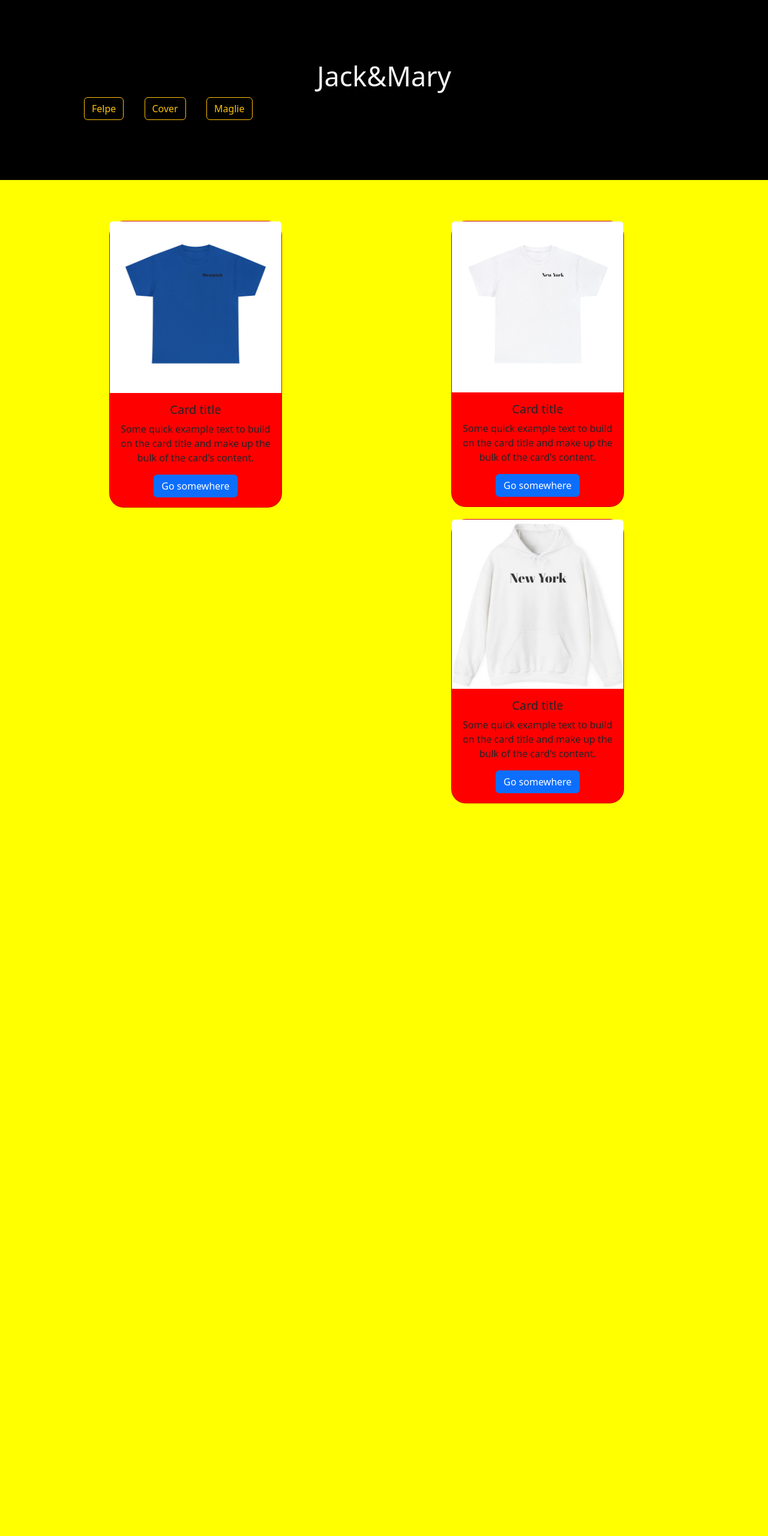
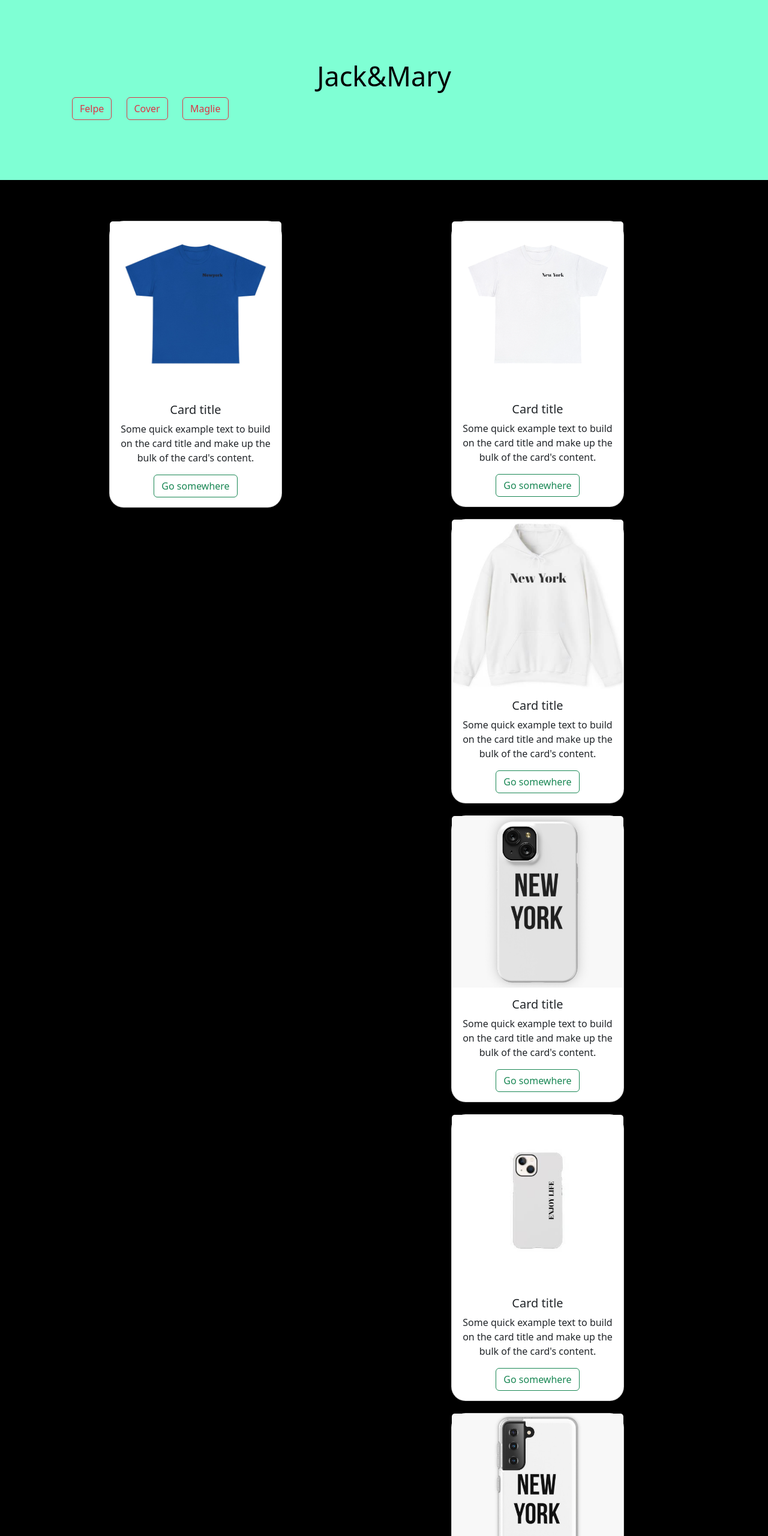
Before and after one commit to jack0604/market, a plain HTML site: page index.html in a window 1280 px wide. Shown: the top 2560 px of the page at 60% size. Before the commit the page ends 1387 px from the top, so only its background shows below. Drawn offline with Linux system fonts and the light colour scheme; a web font is replaced by a local one.

Commit message:
Add files via upload

```diff
--- a/index.html
+++ b/index.html
@@ -11,17 +11,19 @@
       body{
         margin:0;
         border:0;
-        background: yellow;
+        background: black;
+        overflow-x: hidden;
       }
       nav{
         padding: 100px;
-        background: black;
+        background: aquamarine;
         color:whitesmoke;
       }
       h1{
         font-family: "Jacquard 24", system-ui;
         font-weight: 400;
         font-style: normal;
+        color: black;
       }
       a{
         text-decoration: none;
@@ -35,38 +37,68 @@
 <body>
       <nav>
         <h1 style="text-align: center;font-size: 45px;">Jack&Mary</h1>
-        <a class="btn btn-outline-warning" style="margin-left: 40px;" href="#">Felpe</a>
-        <a class="btn btn-outline-warning" style="margin-left: 30px;" href="#">Cover</a>
-        <a class="btn btn-outline-warning" style="margin-left: 30px;" href="#">Maglie</a>
+        <a class="btn btn-outline-danger" onclick="felpa()" style="margin-left: 20px;" href="#">Felpe</a>
+        <a class="btn btn-outline-danger" style="margin-left: 20px;" href="#">Cover</a>
+        <a class="btn btn-outline-danger" style="margin-left: 20px;" href="#">Maglie</a>
       </nav>
       <div class="container my-5">
         <div class="row">
           <div class="col">
-            <div class="card" style="width: 18rem; background: red;text-align: center;margin-left: 100px;border-radius: 24px;margin-top: 20px;">
+            <div class="card" style="width: 18rem;text-align: center;margin-left: 100px;border-radius: 24px;margin-top: 20px;">
               <img src="maglia_blu.jpeg" class="card-img-top" width="290px">
               <div class="card-body">
                 <h5 class="card-title">Card title</h5>
                 <p class="card-text">Some quick example text to build on the card title and make up the bulk of the card's content.</p>
-                <a href="#" class="btn btn-primary">Go somewhere</a>
+                <a href="#" class="btn btn-outline-success">Go somewhere</a>
               </div>
             </div>
           </div>
           <div class="col">
-            <div class="card" style="width: 18rem; background: red;text-align: center;margin-left: 100px;border-radius: 24px;margin-top: 20px;">
+            <div class="card" style="width: 18rem;text-align: center;margin-left: 100px;border-radius: 24px;margin-top: 20px;">
               <img src="maglia_1.png" class="card-img-top" width="290px">
               <div class="card-body">
                 <h5 class="card-title">Card title</h5>
                 <p class="card-text">Some quick example text to build on the card title and make up the bulk of the card's content.</p>
-                <a href="#" class="btn btn-primary">Go somewhere</a>
+                <a href="#" class="btn btn-outline-success">Go somewhere</a>
               </div>
           </div>
           <div class="col">
-            <div class="card" style="width: 18rem; background: red;text-align: center;margin-left: 100px;border-radius: 24px;margin-top: 20px;">
+            <div class="card" style="width: 18rem;text-align: center;margin-left: 100px;border-radius: 24px;margin-top: 20px;">
               <img src="maglia_2.jpg" class="card-img-top" width="290px">
               <div class="card-body">
                 <h5 class="card-title">Card title</h5>
                 <p class="card-text">Some quick example text to build on the card title and make up the bulk of the card's content.</p>
-                <a href="#" class="btn btn-primary">Go somewhere</a>
+                <a href="#" class="btn btn-outline-success">Go somewhere</a>
+              </div>
+          </div>
+        </div>
+        <div class="row">
+          <div class="col">
+            <div class="card" style="width: 18rem;text-align: center;margin-left: 100px;border-radius: 24px;margin-top: 20px;">
+              <img src="cover-iphone.jpg" class="card-img-top" width="290px">
+              <div class="card-body">
+                <h5 class="card-title">Card title</h5>
+                <p class="card-text">Some quick example text to build on the card title and make up the bulk of the card's content.</p>
+                <a href="#" class="btn btn-outline-success">Go somewhere</a>
+              </div>
+            </div>
+          </div>
+          <div class="col">
+            <div class="card" id="felpablu" style="width: 18rem;text-align: center;margin-left: 100px;border-radius: 24px;margin-top: 20px;">
+              <img src="cover-iphwhite.jpg" class="card-img-top" width="290px">
+              <div class="card-body">
+                <h5 class="card-title">Card title</h5>
+                <p class="card-text">Some quick example text to build on the card title and make up the bulk of the card's content.</p>
+                <a href="#" class="btn btn-outline-success">Go somewhere</a>
+              </div>
+          </div>
+          <div class="col">
+            <div class="card" style="width: 18rem;text-align: center;margin-left: 100px;border-radius: 24px;margin-top: 20px;">
+              <img src="cover-samsung.jpg" class="card-img-top" width="290px">
+              <div class="card-body">
+                <h5 class="card-title">Card title</h5>
+                <p class="card-text">Some quick example text to build on the card title and make up the bulk of the card's content.</p>
+                <a href="#" class="btn btn-outline-success">Go somewhere</a>
               </div>
           </div>
         </div>
@@ -74,9 +106,8 @@
     <script src="https://ajax.googleapis.com/ajax/libs/cesiumjs/1.78/Build/Cesium/Cesium.js"></script>
     <script src="bootstrap.min.js"></script>
     <script>
-      function sfondo() {
-        document.getElementById('sfondo').style.background = "black";
-        document.getElementById('sfondo').style.color = "white";
+      function felpa() {
+          document.getElementById('felpablu')
       }
     </script>
 </body>
```
Also changed, not shown: cover-iphone.jpg (added), cover-iphwhite.jpg (added), cover-samsung.jpg (added).
